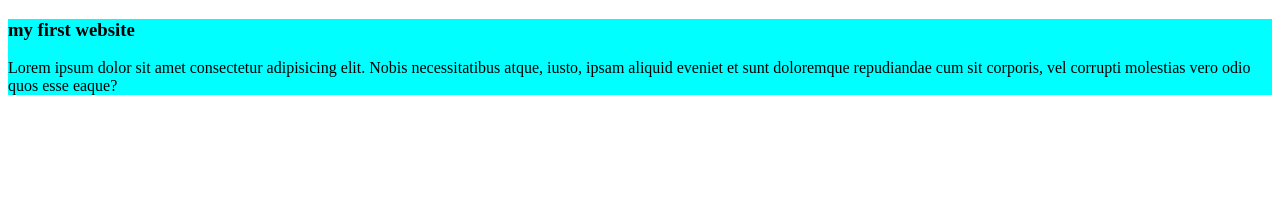
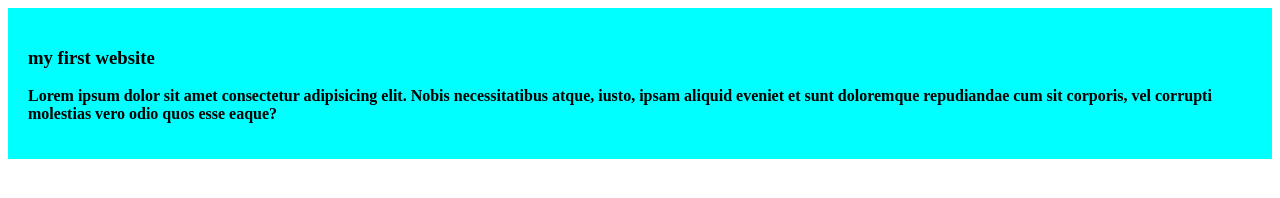
Before and after one commit to jubayer-ahmed-ratul/third-repo, a plain HTML site: page index.html in a window 1280 px wide. Drawn offline with Linux system fonts and the light colour scheme.

Commit message:
anything

```diff
--- a/style.css
+++ b/style.css
@@ -1,3 +1,5 @@
 div{
     background-color: aqua;
+    padding: 20px;
+    font-weight: bold;
 }
```
